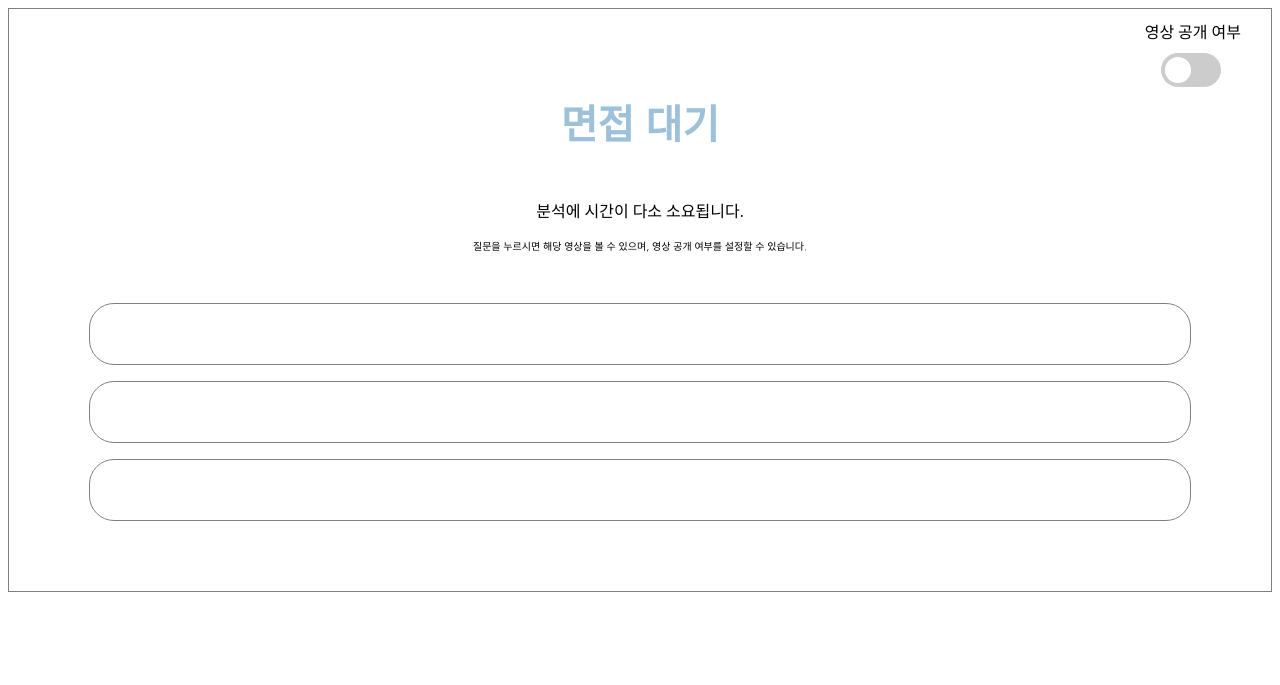
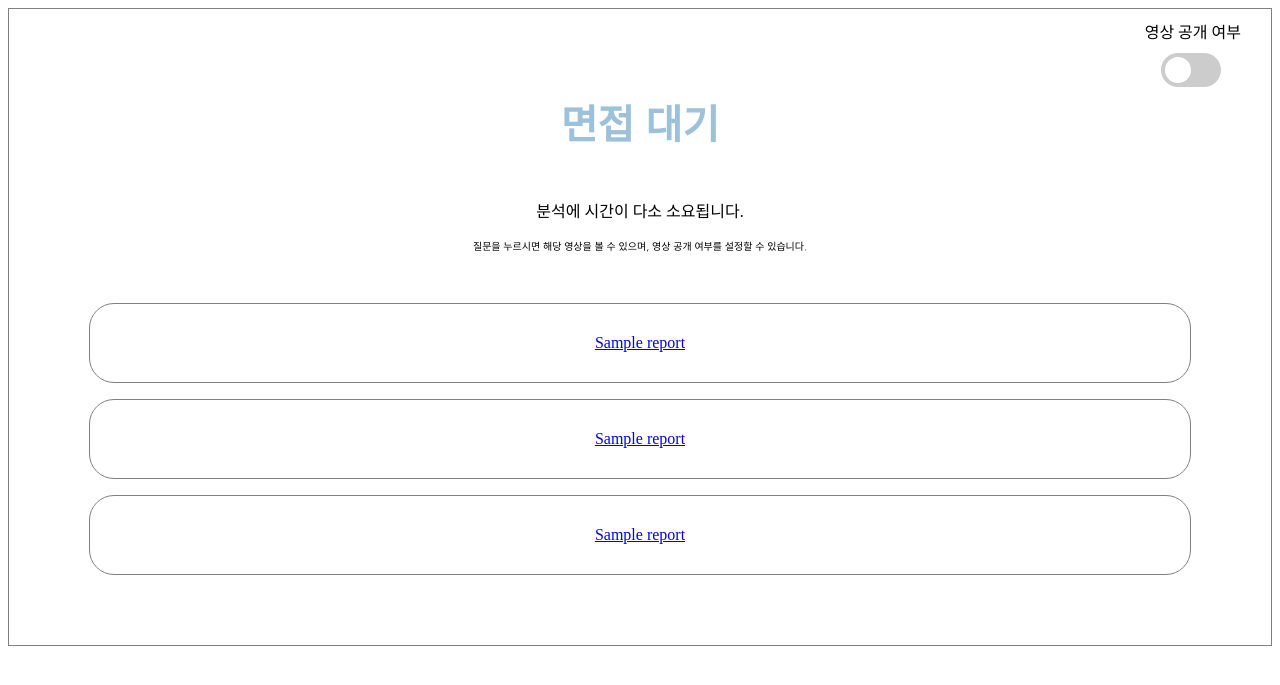
Before and after one commit to ahyeon0508/Interview-Solution_project_v1.0, a Django app: template interview_solution/website/templates/wait.html in a window 1280 px wide. Shown: the top 685 px of the page. Run offline with Django 3.2, Linux system fonts and the light colour scheme; the template is opened without the code that fills it: most values are stand-ins (such as "Sample title", 1, 10 or a date in 2020).

Commit message:
wait page question

```diff
--- a/interview_solution/website/templates/wait.html
+++ b/interview_solution/website/templates/wait.html
@@ -35,9 +35,9 @@
         <p>분석에 시간이 다소 소요됩니다.</p>
         <p id="notice">질문을 누르시면 해당 영상을 볼 수 있으며, 영상 공개 여부를 설정할 수 있습니다.</p>
         <div class="question">
-            <p id="Q1"><a href="{% url 'website:waitVideo1' %}">{{ IQ1 }}</a></p>
-            <p id="Q2"><a href="{% url 'website:waitVideo2' %}">{{ IQ2 }}</a></p>
-            <p id="Q3"><a href="{% url 'website:waitVideo3' %}">{{ IQ3 }}</a></p>
+            <p id="Q1"><a href="{% url 'website:waitVideo1' reportID=report.id %}">{{ report.question1 }}</a></p>
+            <p id="Q2"><a href="{% url 'website:waitVideo2' reportID=report.id %}">{{ report.question2 }}</a></p>
+            <p id="Q3"><a href="{% url 'website:waitVideo3' reportID=report.id %}">{{ report.question3 }}</a></p>
         </div>
     </div>
 </body>
--- a/interview_solution/website/views.py
+++ b/interview_solution/website/views.py
@@ -234,7 +234,7 @@ def inter_setting(request):
         for i in range(3):
             interview_list.append(user_question[random_n[i]])
     pub_date = timezone.datetime.now()
-    report = Report.objects.create(student=student,teacher=student.teacher,pub_date=pub_date)
+    report = Report.objects.create(student=student,teacher=student.teacher,pub_date=pub_date,question1=interview_list[0],question2=interview_list[1],question3=interview_list[2])
     report.save()
     reportID = report.id
     return render(request, 'inter_setting.html',{'reportID':reportID})
@@ -513,7 +513,7 @@ def wait(request, reportID):
 
     report.save()
 
-    return render(request, 'wait.html', {'IQ1':interview_list[0], 'IQ2':interview_list[1], 'IQ3':interview_list[2], 'report':report})
+    return render(request, 'wait.html', {'report':report})
 
 @csrf_exempt
 def waitAjax(request):
```
Also changed, not shown: interview_solution/website/migrations/0001_initial.py (added), interview_solution/website/migrations/__init__.py (added).
